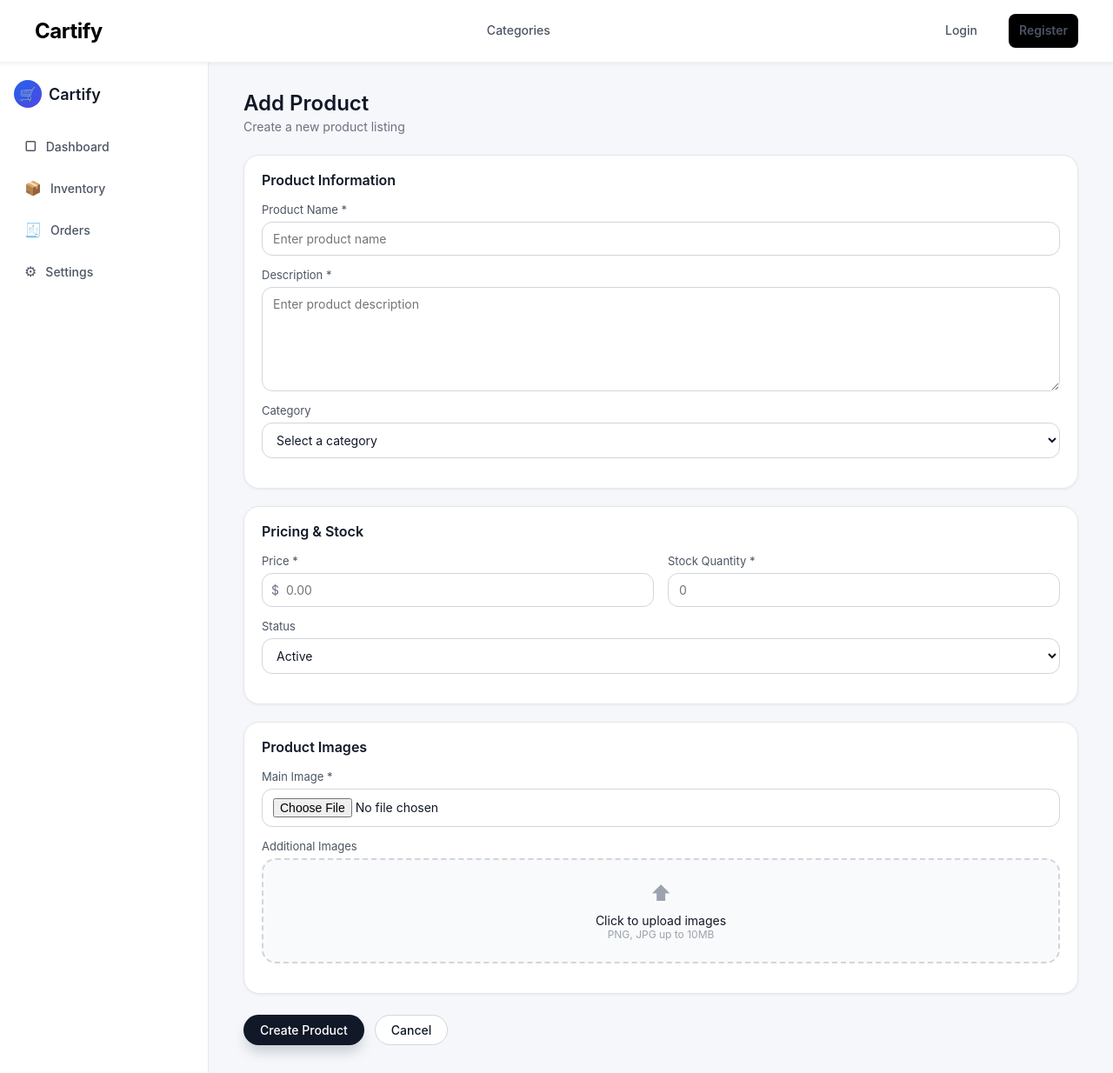
After one commit to Hamzah-Amir/Cartify, a Django app: template templates/seller/add_listing.html in a window 1280 px wide. The commit adds this page. Shown: the whole page at 87% size. Run offline with Django 5.2, Linux system fonts and the light colour scheme; the template is opened without the code that fills it, so the values that code supplies are empty; parts of the project's set-up code (start-up, migrations or seed data) failed here and were passed over.

Commit message:
created add listing template

```diff
--- a/static/seller/dashboard.css
+++ b/static/seller/dashboard.css
@@ -577,6 +577,133 @@
     color: #111827;
 }
 
+/* Add product / listing form */
+.add-product-form {
+    display: flex;
+    flex-direction: column;
+    gap: 20px;
+}
+
+.product-form-card {
+    background-color: #ffffff;
+    border-radius: 18px;
+    border: 1px solid #e5e7eb;
+    padding: 18px 20px 20px;
+    box-shadow: 0 1px 3px rgba(15, 23, 42, 0.06);
+}
+
+.product-form-title {
+    margin: 0 0 16px;
+    font-size: 16px;
+    font-weight: 600;
+    color: #111827;
+}
+
+.form-field {
+    display: flex;
+    flex-direction: column;
+    gap: 6px;
+    margin-bottom: 14px;
+}
+
+.form-label {
+    font-size: 13px;
+    color: #4b5563;
+}
+
+.form-input,
+.form-textarea,
+.form-input[type="file"],
+.input-with-prefix input {
+    border-radius: 12px;
+    border: 1px solid #d1d5db;
+    padding: 10px 12px;
+    font-size: 14px;
+    outline: none;
+    width: 100%;
+    color: #111827;
+    background-color: #ffffff;
+}
+
+.form-input:focus,
+.form-textarea:focus,
+.input-with-prefix input:focus {
+    border-color: #111827;
+    box-shadow: 0 0 0 1px #11182710;
+}
+
+.form-textarea {
+    min-height: 120px;
+    resize: vertical;
+}
+
+.form-row {
+    display: grid;
+    grid-template-columns: repeat(2, minmax(0, 1fr));
+    gap: 16px;
+}
+
+.input-with-prefix {
+    display: flex;
+    align-items: center;
+    border-radius: 12px;
+    border: 1px solid #d1d5db;
+    padding-inline: 10px;
+    background-color: #ffffff;
+}
+
+.input-with-prefix .input-prefix {
+    font-size: 14px;
+    color: #6b7280;
+    margin-right: 4px;
+}
+
+.input-with-prefix input {
+    border: none;
+    padding-left: 4px;
+}
+
+.image-upload-dropzone {
+    border-radius: 16px;
+    border: 2px dashed #d1d5db;
+    padding: 24px 20px;
+    display: flex;
+    flex-direction: column;
+    align-items: center;
+    justify-content: center;
+    cursor: pointer;
+    background-color: #f9fafb;
+    gap: 8px;
+}
+
+.upload-icon {
+    font-size: 24px;
+    color: #9ca3af;
+}
+
+.upload-text {
+    text-align: center;
+    font-size: 14px;
+    color: #111827;
+}
+
+.upload-subtext {
+    font-size: 12px;
+    color: #9ca3af;
+}
+
+.form-actions {
+    display: flex;
+    gap: 12px;
+    margin-top: 4px;
+}
+
+@media (max-width: 768px) {
+    .form-row {
+        grid-template-columns: minmax(0, 1fr);
+    }
+}
+
 @media (max-width: 1024px) {
     .stats-grid {
         grid-template-columns: repeat(2, minmax(0, 1fr));
--- /dev/null
+++ b/templates/seller/add_listing.html
@@ -0,0 +1,162 @@
+{% extends "base.html" %}
+
+{% block title %}Add Product{% endblock title %}
+{% load static %}
+{% block extra_head %}
+<link rel="stylesheet" href="{% static "seller/dashboard.css" %}">
+{% endblock extra_head %}
+
+{% block body %}
+<section class="seller-dashboard">
+    {% include "ui/sidebar.html" %}
+
+    <main class="main-dashboard">
+        <header class="dashboard-header">
+            <div>
+                <h1 class="dashboard-title">Add Product</h1>
+                <p class="dashboard-subtitle">
+                    Create a new product listing
+                </p>
+            </div>
+        </header>
+
+        <form method="post" enctype="multipart/form-data" class="add-product-form">
+            {% csrf_token %}
+
+            <section class="product-form-card">
+                <h2 class="product-form-title">Product Information</h2>
+
+                <div class="form-field">
+                    <label for="name" class="form-label">Product Name *</label>
+                    <input
+                        type="text"
+                        id="name"
+                        name="name"
+                        class="form-input"
+                        placeholder="Enter product name"
+                        required
+                    />
+                </div>
+
+                <div class="form-field">
+                    <label for="description" class="form-label">Description *</label>
+                    <textarea
+                        id="description"
+                        name="description"
+                        class="form-textarea"
+                        rows="4"
+                        placeholder="Enter product description"
+                        required
+                    ></textarea>
+                </div>
+
+                <div class="form-field">
+                    <label for="category" class="form-label">Category</label>
+                    <select
+                        id="category"
+                        name="category"
+                        class="form-input"
+                        required
+                    >
+                        <option value="" disabled selected>Select a category</option>
+                        <option value="electronics">Electronics</option>
+                        <option value="fashion-apparel">Fashion &amp; Apparel</option>
+                        <option value="home-kitchen">Home &amp; Kitchen</option>
+                        <option value="toys-games">Toys &amp; Games</option>
+                        <option value="beauty-personal-care">Beauty &amp; Personal Care</option>
+                        <option value="sports-outdoors">Sports &amp; Outdoors</option>
+                        <option value="books-media">Books &amp; Media</option>
+                        <option value="grocery-essentials">Grocery &amp; Essentials</option>
+                        <option value="automotive">Automotive</option>
+                        <option value="misc/other">Misc / Other</option>
+                    </select>
+                </div>
+            </section>
+
+            <section class="product-form-card">
+                <h2 class="product-form-title">Pricing &amp; Stock</h2>
+
+                <div class="form-row">
+                    <div class="form-field">
+                        <label for="price" class="form-label">Price *</label>
+                        <div class="input-with-prefix">
+                            <span class="input-prefix">$</span>
+                            <input
+                                type="number"
+                                step="0.01"
+                                min="0"
+                                id="price"
+                                name="price"
+                                class="form-input"
+                                placeholder="0.00"
+                                required
+                            />
+                        </div>
+                    </div>
+
+                    <div class="form-field">
+                        <label for="stock" class="form-label">Stock Quantity *</label>
+                        <input
+                            type="number"
+                            min="0"
+                            id="stock"
+                            name="stock"
+                            class="form-input"
+                            placeholder="0"
+                            required
+                        />
+                    </div>
+                </div>
+
+                <div class="form-field">
+                    <label for="status" class="form-label">Status</label>
+                    <select id="status" name="status" class="form-input">
+                        <option value="active" selected>Active</option>
+                        <option value="closed">Closed</option>
+                    </select>
+                </div>
+            </section>
+
+            <section class="product-form-card">
+                <h2 class="product-form-title">Product Images</h2>
+
+                <div class="form-field">
+                    <label for="image" class="form-label">Main Image *</label>
+                    <input
+                        type="file"
+                        id="image"
+                        name="image"
+                        class="form-input"
+                        accept="image/*"
+                        required
+                    />
+                </div>
+
+                <div class="form-field">
+                    <label class="form-label">Additional Images</label>
+                    <label for="additional_images" class="image-upload-dropzone">
+                        <div class="upload-icon">⬆</div>
+                        <div class="upload-text">
+                            <div>Click to upload images</div>
+                            <div class="upload-subtext">PNG, JPG up to 10MB</div>
+                        </div>
+                        <input
+                            type="file"
+                            id="additional_images"
+                            name="additional_images"
+                            accept="image/*"
+                            multiple
+                            hidden
+                        />
+                    </label>
+                </div>
+            </section>
+
+            <div class="form-actions">
+                <button type="submit" class="btn btn-primary">Create Product</button>
+                <a href="{% url 'inventory' %}" class="btn btn-outline">Cancel</a>
+            </div>
+        </form>
+    </main>
+</section>
+{% endblock body %}
```
